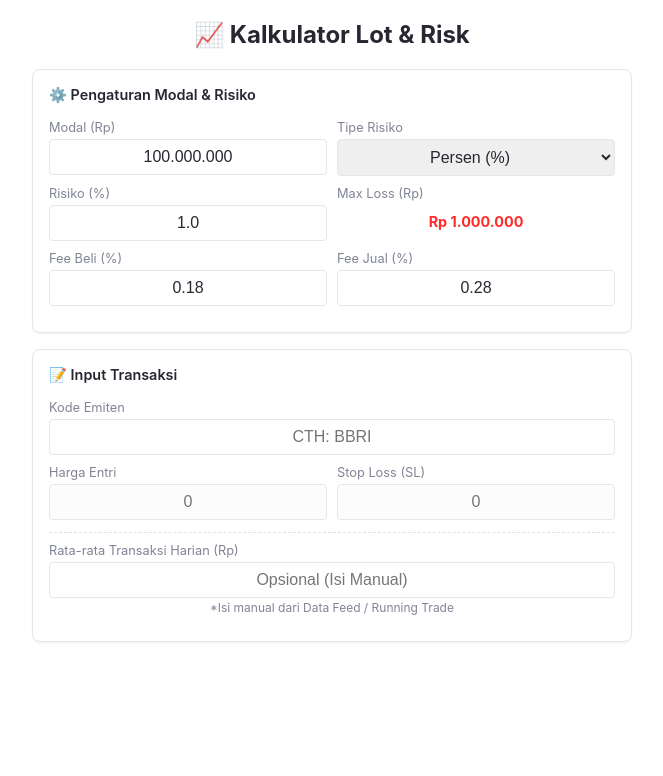
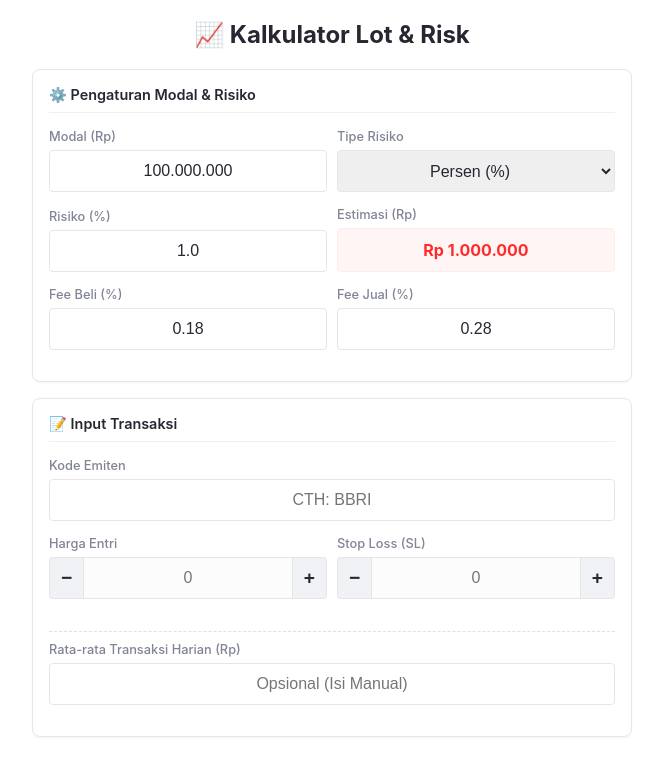
Before and after one commit to jiprastyo/kalkulatorlot, a plain HTML site: page index.html in a window 1280 px wide. Shown: the whole page, without its empty margins (308-971 px from the left). Drawn offline with Linux system fonts and the light colour scheme.

Commit message:
Update index.html

```diff
--- a/index.html
+++ b/index.html
@@ -13,6 +13,7 @@
             --success: #09ab3b;
             --danger: #ff2b2b;
             --gray: #808495;
+            --font-size-std: 1rem; /* Ukuran font seragam */
         }
 
         body {
@@ -46,32 +47,36 @@
             font-weight: 600;
             margin-bottom: 1rem;
             color: var(--text);
+            border-bottom: 1px solid #f0f0f0;
+            padding-bottom: 8px;
         }
 
-        /* Input Groups */
-        .row { display: flex; gap: 10px; margin-bottom: 10px; }
-        .col { flex: 1; }
+        /* Layout Grid */
+        .row { display: flex; gap: 10px; margin-bottom: 15px; align-items: flex-end; }
+        .col { flex: 1; position: relative; }
 
         label {
             display: block;
             font-size: 0.8rem;
-            margin-bottom: 4px;
+            margin-bottom: 6px;
             color: var(--gray);
+            font-weight: 500;
         }
 
-        /* Streamlit-like Inputs */
+        /* Standardized Inputs */
         input[type="text"], input[type="number"], select {
             width: 100%;
-            padding: 0.5rem;
+            padding: 0.6rem;
             border: 1px solid var(--border);
             border-radius: 0.25rem;
-            font-size: 1rem;
+            font-size: var(--font-size-std); /* Font sama besar */
             outline: none;
             box-sizing: border-box;
             color: var(--text);
             font-weight: 500;
             text-align: center;
             transition: border-color 0.2s;
+            height: 42px; /* Tinggi seragam */
         }
 
         input:focus, select:focus {
@@ -79,10 +84,49 @@
             box-shadow: 0 0 0 1px var(--primary);
         }
 
-        /* Hide Number Spinners */
+        /* Hide HTML Number Arrows */
         input::-webkit-outer-spin-button,
         input::-webkit-inner-spin-button { -webkit-appearance: none; margin: 0; }
         input[type=number] { -moz-appearance: textfield; }
+
+        /* --- PLUS MINUS GROUP STYLING --- */
+        .input-group {
+            display: flex;
+            align-items: center;
+        }
+        .input-group button {
+            background-color: #f0f2f6;
+            border: 1px solid var(--border);
+            color: var(--text);
+            font-weight: bold;
+            font-size: 1.2rem;
+            width: 42px;
+            height: 42px;
+            cursor: pointer;
+            display: flex;
+            align-items: center;
+            justify-content: center;
+            user-select: none;
+        }
+        .input-group button:active { background-color: #e0e0e0; }
+
+        .input-group .btn-minus { border-radius: 0.25rem 0 0 0.25rem; border-right: none; }
+        .input-group .btn-plus { border-radius: 0 0.25rem 0.25rem 0; border-left: none; }
+        .input-group input { border-radius: 0; z-index: 1; }
+
+        /* --- RISK SWAP STYLING --- */
+        .risk-preview {
+            height: 42px;
+            display: flex;
+            align-items: center;
+            justify-content: center;
+            font-size: var(--font-size-std); /* Font sama besar */
+            font-weight: bold;
+            color: var(--danger); /* Merah */
+            background-color: #fff5f5;
+            border: 1px solid #ffebeb;
+            border-radius: 0.25rem;
+        }
 
         /* Output Tables */
         table { width: 100%; border-collapse: collapse; font-size: 0.85rem; }
@@ -94,9 +138,8 @@
 
         .text-green { color: var(--success); }
         .text-red { color: var(--danger); }
-        .text-small { font-size: 0.75rem; color: var(--gray); margin-top: 2px; }
 
-        /* Info Box Blue */
+        /* Info Box */
         .info-box {
             background-color: #f0f2f6;
             border-left: 4px solid var(--primary);
@@ -105,17 +148,15 @@
             margin-bottom: 1rem;
         }
 
-        .highlight-input {
-            background-color: #fcfcfc;
-        }
+        .highlight-input { background-color: #fcfcfc; }
 
-        /* Helper for Fraction */
         .fraction-hint {
             text-align: center;
             font-size: 0.7rem;
             color: var(--primary);
             margin-top: 2px;
             font-style: italic;
+            height: 15px; /* prevent layout shift */
         }
     </style>
 </head>
@@ -133,22 +174,24 @@
             </div>
             <div class="col">
                 <label>Tipe Risiko</label>
-                <select id="riskType" onchange="calculate()">
+                <select id="riskType" onchange="toggleRiskInput()">
                     <option value="Persen">Persen (%)</option>
                     <option value="Fixed">Fixed (Rp)</option>
                 </select>
             </div>
         </div>
+
         <div class="row">
             <div class="col">
-                <label id="riskLabel">Risiko (%)</label>
-                <input type="number" id="riskVal" value="1.0" step="0.1" onchange="calculate()" oninput="calculate()">
+                <label id="inputLabel">Risiko (%)</label>
+                <input type="text" id="riskInput" value="1.0" onkeyup="handleRiskInput(this)" onchange="calculate()">
             </div>
             <div class="col">
-                <label>Max Loss (Rp)</label>
-                <div id="previewRisk" style="padding:0.5rem; text-align:center; font-weight:bold; font-size:0.9rem; color:var(--danger);">Rp 1.000.000</div>
+                <label id="previewLabel">Estimasi (Rp)</label>
+                <div id="riskPreview" class="risk-preview">Rp 1.000.000</div>
             </div>
         </div>
+
         <div class="row">
             <div class="col">
                 <label>Fee Beli (%)</label>
@@ -169,23 +212,32 @@
                 <input type="text" id="ticker" placeholder="Cth: BBRI" style="text-transform: uppercase;">
             </div>
         </div>
+
         <div class="row">
             <div class="col">
                 <label>Harga Entri</label>
-                <input type="number" id="entry" class="highlight-input" placeholder="0" onchange="snapToFraction(this)" oninput="calculate()">
+                <div class="input-group">
+                    <button class="btn-minus" onclick="adjustPrice('entry', -1)">−</button>
+                    <input type="number" id="entry" class="highlight-input" placeholder="0" onchange="calculate()">
+                    <button class="btn-plus" onclick="adjustPrice('entry', 1)">+</button>
+                </div>
                 <div id="entryFraction" class="fraction-hint"></div>
             </div>
             <div class="col">
                 <label>Stop Loss (SL)</label>
-                <input type="number" id="sl" class="highlight-input" placeholder="0" onchange="snapToFraction(this)" oninput="calculate()">
+                <div class="input-group">
+                    <button class="btn-minus" onclick="adjustPrice('sl', -1)">−</button>
+                    <input type="number" id="sl" class="highlight-input" placeholder="0" onchange="calculate()">
+                    <button class="btn-plus" onclick="adjustPrice('sl', 1)">+</button>
+                </div>
                 <div id="slFraction" class="fraction-hint"></div>
             </div>
         </div>
+
         <div class="row" style="margin-top:10px; border-top:1px dashed #e0e0e0; padding-top:10px;">
             <div class="col">
                 <label>Rata-rata Transaksi Harian (Rp)</label>
                 <input type="text" id="avgValue" placeholder="Opsional (Isi Manual)" onkeyup="formatRupiahInput(this)" onchange="calculate()">
-                <div class="text-small" style="text-align:center;">*Isi manual dari Data Feed / Running Trade</div>
             </div>
         </div>
     </div>
@@ -222,10 +274,8 @@
 </div>
 
 <script>
-    // --- FORMATTER FUNCTIONS ---
-    const formatIDR = (num) => {
-        return new Intl.NumberFormat('id-ID', { maximumFractionDigits: 0 }).format(num);
-    }
+    // --- UTILS ---
+    const formatIDR = (num) => new Intl.NumberFormat('id-ID', { maximumFractionDigits: 0 }).format(num);
 
     const formatLargeIDR = (num) => {
         if (num >= 1e12) return "Rp " + (num / 1e12).toFixed(2) + " T";
@@ -245,7 +295,7 @@
         calculate();
     }
 
-    // --- IHSG TICK LOGIC ---
+    // --- IHSG FRACTION LOGIC ---
     function getTickSize(price) {
         if (price < 200) return 1;
         if (price < 500) return 2;
@@ -254,56 +304,139 @@
         return 25;
     }
 
-    function roundToFraction(price) {
-        if (price <= 0) return 0;
-        let tick = getTickSize(price);
-        return Math.round(price / tick) * tick;
+    function adjustPrice(id, direction) {
+        let input = document.getElementById(id);
+        let currentVal = parseInt(input.value) || 0;
+        let tick = 1;
+
+        if (direction === 1) { // Up
+            tick = getTickSize(currentVal);
+            input.value = currentVal + tick;
+        } else { // Down
+            if (currentVal <= 0) return;
+            // Check tick of value BELOW current to snap correctly
+            let target = currentVal - 1;
+            tick = getTickSize(target);
+            // Fix edge case logic for boundaries (e.g. 200 -> 199 is tick 1, 202 -> 200 is tick 2)
+            // Simplified: Use current value logic, but handle boundaries manually
+            if (currentVal <= 200 && currentVal > 0) tick = 1;
+            else if (currentVal <= 500) tick = (currentVal % 2 !== 0) ? 1 : 2;
+            else if (currentVal <= 2000) tick = (currentVal % 5 !== 0) ? (currentVal % 5) : 5;
+            else if (currentVal <= 5000) tick = (currentVal % 10 !== 0) ? (currentVal % 10) : 10;
+            else tick = (currentVal % 25 !== 0) ? (currentVal % 25) : 25;
+
+            // Better approach for Down: check what the previous tick should have been
+            let testVal = currentVal;
+            if (testVal > 5000) tick = 25;
+            else if (testVal > 2000) tick = 10;
+            else if (testVal > 500) tick = 5;
+            else if (testVal > 200) tick = 2;
+            else tick = 1;
+
+            // Adjust if we are exactly at boundary to jump down to next lower fraction max
+            if (currentVal === 5000) tick = 10;
+            if (currentVal === 2000) tick = 5;
+            if (currentVal === 500) tick = 2;
+            if (currentVal === 200) tick = 1;
+
+            input.value = Math.max(0, currentVal - tick);
+        }
+
+        // Update Fraction Hint
+        let newTick = getTickSize(input.value);
+        document.getElementById(id+'Fraction').innerText = `Fraksi: ${newTick}`;
+
+        calculate();
     }
 
     function snapToFraction(input) {
+        // Logic to snap manually typed numbers to nearest tick
         let val = parseInt(input.value) || 0;
-        if (val > 0) {
-            let snapped = roundToFraction(val);
-            input.value = snapped;
+        let tick = getTickSize(val);
+        let remainder = val % tick;
+        if(remainder !== 0) {
+            input.value = val - remainder;
+        }
+        document.getElementById(input.id+'Fraction').innerText = `Fraksi: ${tick}`;
+        calculate();
+    }
 
-            // Show hint about tick size
-            let tick = getTickSize(snapped);
-            input.nextElementSibling.innerText = `Fraksi Harga: ${tick}`;
+    // --- RISK UI SWAP LOGIC ---
+    function toggleRiskInput() {
+        let riskType = document.getElementById('riskType').value;
+        let modal = parseRupiah(document.getElementById('modal').value);
+        let inputField = document.getElementById('riskInput');
+        let currentVal = parseRupiah(inputField.value.toString().replace('.',',')); // Handle percent format
+
+        // We are converting FROM the old type TO the new type
+        if (riskType === 'Persen') {
+            // Switched TO Percent (Previously Rp)
+            // Value is currently in Rp, convert to %
+            let percent = 0;
+            if(modal > 0) percent = (currentVal / modal) * 100;
+            inputField.value = percent.toFixed(1);
         } else {
-            input.nextElementSibling.innerText = "";
+            // Switched TO Fixed (Previously %)
+            // Value is currently in %, convert to Rp
+            let currentPct = parseFloat(inputField.value) || 0;
+            let rupiah = (currentPct / 100) * modal;
+            inputField.value = rupiah.toLocaleString('id-ID');
         }
         calculate();
     }
 
-    // --- CORE CALCULATION ---
+    function handleRiskInput(input) {
+        let riskType = document.getElementById('riskType').value;
+        if (riskType === 'Fixed') {
+            formatRupiahInput(input);
+        } else {
+            calculate(); // Just calculate for Percent
+        }
+    }
+
+    // --- MAIN CALCULATION ---
     function calculate() {
-        // 1. Get Settings
+        // 1. Get Data
         let modal = parseRupiah(document.getElementById('modal').value);
         let riskType = document.getElementById('riskType').value;
-        let riskVal = parseFloat(document.getElementById('riskVal').value) || 0;
-        let feeBuy = (parseFloat(document.getElementById('feeBuy').value) || 0) / 100;
-        let feeSell = (parseFloat(document.getElementById('feeSell').value) || 0) / 100;
+        let feeBuy = parseFloat(document.getElementById('feeBuy').value) / 100;
+        let feeSell = parseFloat(document.getElementById('feeSell').value) / 100;
 
-        // Update UI Labels
-        document.getElementById('riskLabel').innerText = riskType === 'Persen' ? 'Risiko (%)' : 'Risiko (Rp)';
+        // 2. Handle Risk Swap UI & Logic
+        let inputLabel = document.getElementById('inputLabel');
+        let previewLabel = document.getElementById('previewLabel');
+        let riskInputVal = document.getElementById('riskInput').value;
+        let previewEl = document.getElementById('riskPreview');
+        let maxRiskRp = 0;
 
-        // Calculate Max Risk Amount
-        let maxRiskRp = 0;
         if (riskType === 'Persen') {
-            maxRiskRp = modal * (riskVal / 100);
+            // UI Setup
+            inputLabel.innerText = "Risiko (%)";
+            previewLabel.innerText = "Estimasi (Rp)";
+
+            // Logic
+            let pct = parseFloat(riskInputVal) || 0;
+            maxRiskRp = modal * (pct / 100);
+            previewEl.innerText = "Rp " + formatIDR(maxRiskRp);
         } else {
-            maxRiskRp = riskVal;
+            // UI Setup
+            inputLabel.innerText = "Risiko (Rp)";
+            previewLabel.innerText = "Estimasi (%)";
+
+            // Logic
+            let rp = parseRupiah(riskInputVal);
+            maxRiskRp = rp;
+            let pct = 0;
+            if(modal > 0) pct = (rp / modal) * 100;
+            previewEl.innerText = pct.toFixed(2) + "%";
         }
-        document.getElementById('previewRisk').innerText = "Rp " + formatIDR(maxRiskRp);
 
-        // 2. Get Transaction Inputs
+        // 3. Trade Logic
         let ticker = document.getElementById('ticker').value.toUpperCase();
         let entry = parseInt(document.getElementById('entry').value) || 0;
         let sl = parseInt(document.getElementById('sl').value) || 0;
         let avgVal = parseRupiah(document.getElementById('avgValue').value);
 
-        // 3. Logic: Calculate Lots based on Max Risk
-        // Formula Net Loss: Shares * [Entry*(1+Fb) - SL*(1-Fs)]
         if (entry > 0 && sl > 0 && ticker !== "") {
             document.getElementById('resultSection').style.display = 'block';
 
@@ -313,16 +446,15 @@
 
             let lots = 0;
             if (riskPerShare > 0) {
-                // Shares = MaxRisk / RiskPerShare
                 let shares = maxRiskRp / riskPerShare;
-                lots = Math.floor(shares / 100); // Round down to Lot
+                lots = Math.floor(shares / 100);
             }
 
             let capitalReq = lots * 100 * entryCost;
             let realRiskRp = lots * 100 * riskPerShare;
             let riskPctTrade = ((entry - sl) / entry) * 100;
 
-            // 4. Render Results
+            // Render Results
             document.getElementById('resTicker').innerText = ticker;
             document.getElementById('resEntry').innerText = formatIDR(entry);
             document.getElementById('resLot').innerText = formatIDR(lots) + " lot";
@@ -337,26 +469,23 @@
                 document.getElementById('resSafeLimit').innerText = "(Isi Manual)";
             }
 
-            // 5. Render TP Table (Risk Reward)
+            // TP Table
             let tpHtml = "";
             for (let r = 1; r <= 5; r++) {
-                // TP Formula to get Net Profit of R * Risk
-                // GrossTP = (EntryCost + (R * RiskPerShare)) / (1 - FeeSell)
                 let targetProfitNet = r * riskPerShare;
                 let tpGross = (entryCost + targetProfitNet) / (1 - feeSell);
 
-                let tpPrice = roundToFraction(tpGross);
+                // Round TP to Tick
+                let tick = getTickSize(tpGross);
+                let tpPrice = Math.round(tpGross / tick) * tick;
 
-                // Calculate Exact Profit at Rounded TP
                 let profitRp = (tpPrice * (1 - feeSell) * lots * 100) - (entryCost * lots * 100);
 
-                tpHtml += `
-                <tr>
+                tpHtml += `<tr>
                     <td style="color:var(--gray);">RR 1:${r}</td>
                     <td class="val">${formatIDR(tpPrice)}</td>
                     <td class="val text-green">+${formatIDR(Math.round(profitRp))}</td>
-                </tr>
-                `;
+                </tr>`;
             }
             document.getElementById('tpTable').innerHTML = tpHtml;
 
```
